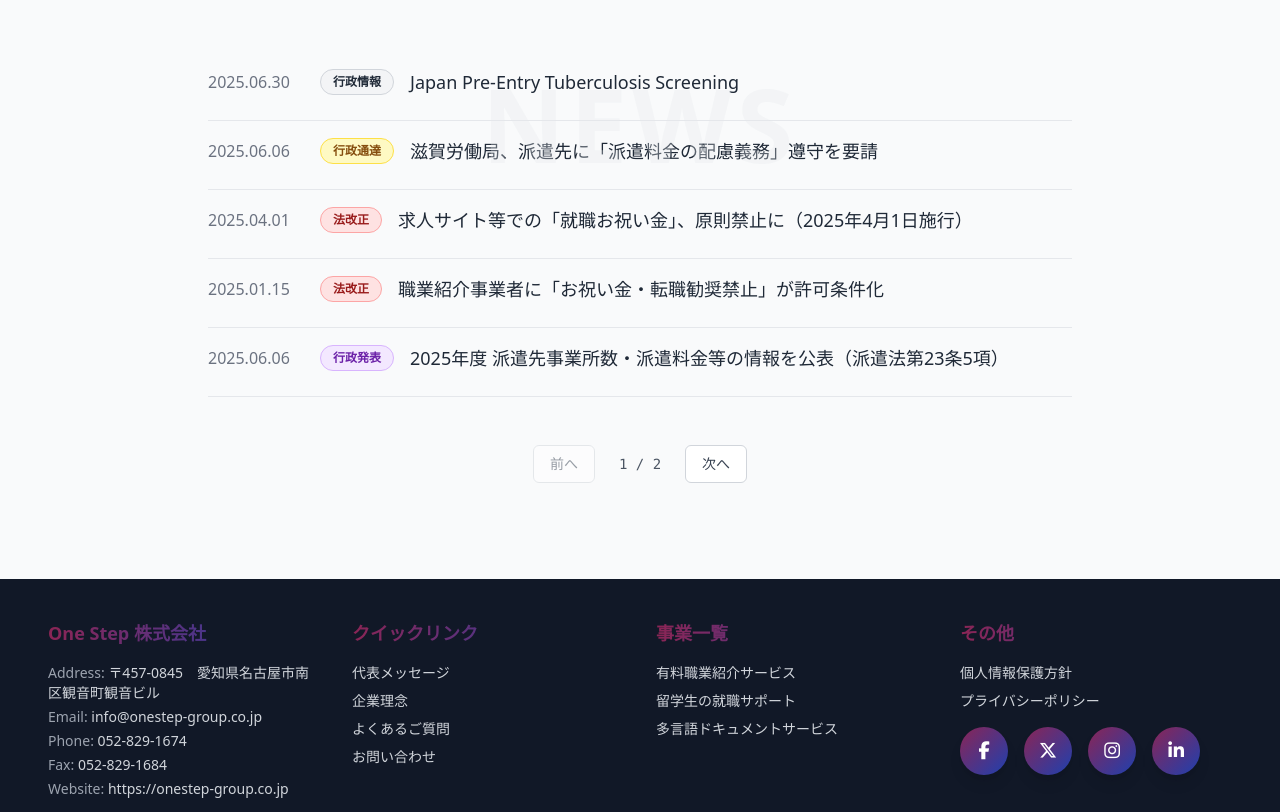
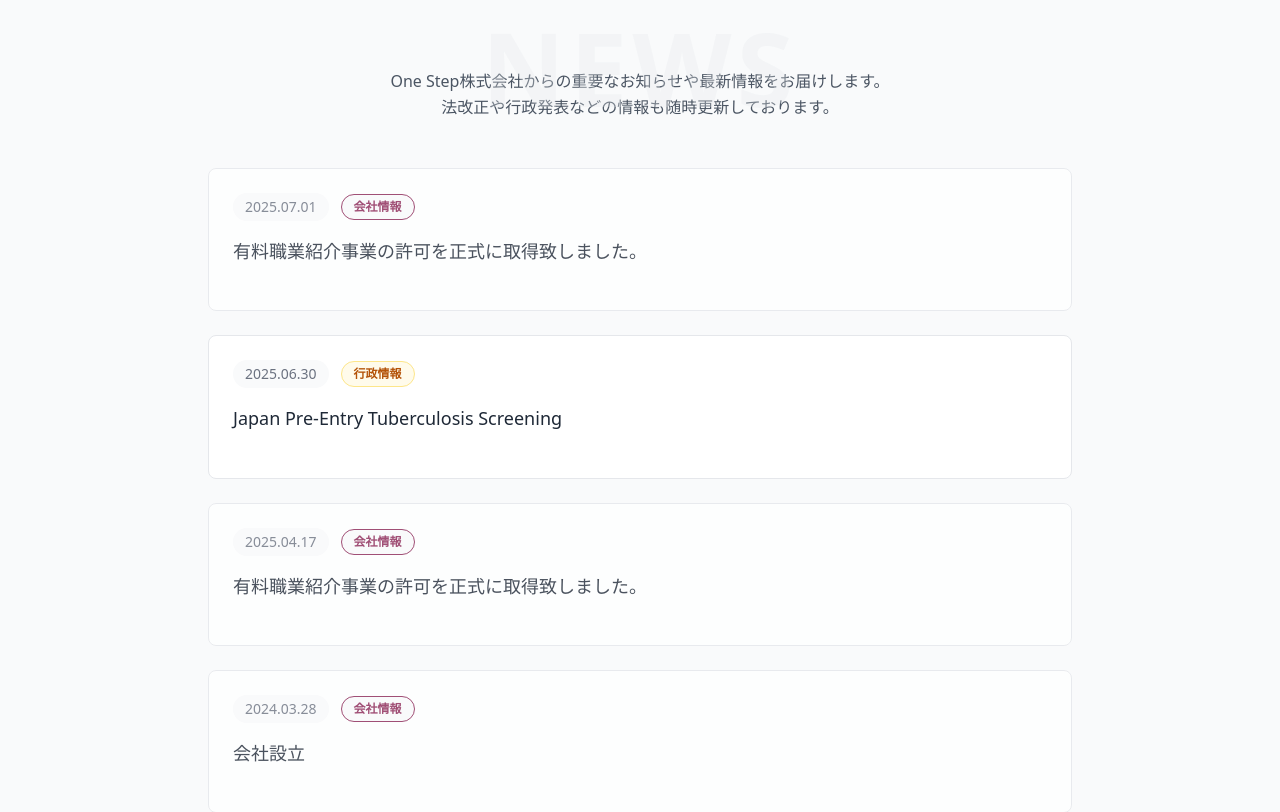
Before and after one commit to Nicksubash/oneStep, a React (Vite) app: page /news in a window 1280 px wide. Shown: the part 540-1352 px from the top of the page. Built offline with nearby package versions, Linux system fonts and the light colour scheme.

Commit message:
changed on text align and added the sns link and changes on  news page

```diff
--- a/src/components/shared/AnimatedFlowStep.jsx
+++ b/src/components/shared/AnimatedFlowStep.jsx
@@ -49,7 +49,7 @@ const AnimatedFlowStep = ({
       }`}>
         {steps[index]}
       </h3>
-      <p className={`text-sm text-gray-600 text-center transition-all duration-500 ${
+      <p className={`text-sm text-gray-600 text-left transition-all duration-500 ${
         isHovered
           ? 'text-gray-800 font-medium transform scale-105'
           : 'text-gray-600'
--- a/src/components/shared/CompanyCTA.jsx
+++ b/src/components/shared/CompanyCTA.jsx
@@ -62,7 +62,7 @@ export default function CompanyCTA({
           <h2 className="text-xl sm:text-2xl md:text-3xl font-bold text-center text-brand-navy mb-6">
             {title}
           </h2>
-          <p className="text-gray-700 text-center max-w-2xl mx-auto mb-8 text-sm sm:text-base md:text-lg leading-relaxed">
+          <p className="text-gray-700 text-left max-w-2xl mx-auto mb-8 text-sm sm:text-base md:text-lg leading-relaxed">
             {description.split("\n").map((line, idx) => (
               <span key={idx}>
                 {line}
--- a/src/components/shared/LineContact.jsx
+++ b/src/components/shared/LineContact.jsx
@@ -19,7 +19,7 @@ const LineContact = () => {
     // Current position (middle-left):
     return (
         <a
-            href="https://line.me/ti/p/your_line_id"
+            href="https://qr-official.line.me/gs/M_038ounou_GW.png?oat_content=qr"
             target="_blank"
             rel="noopener noreferrer"
             className="fixed left-0 top-1/2  z-50 bg-green-500 p-3 rounded-lg shadow-lg hover:bg-green-600 transition-colors duration-300"
--- a/src/data/data.json
+++ b/src/data/data.json
@@ -21,12 +21,12 @@
     {
       "id": 3,
       "title": "Instagram",
-      "link": "https://instagram.com/onestep"
+      "link": "https://www.instagram.com/onestepteam/"
     },
     {
       "id": 4,
       "title": "Linkedin",
-      "link": "https://linkedin.com/company/onestep"
+      "link": "https://www.linkedin.com/in/one-step-co-ltd-313b5a373/"
     },
     {
       "id": 5,
--- a/src/data/newsData.js
+++ b/src/data/newsData.js
@@ -1,4 +1,10 @@
 export const newsData = [
+  {
+    date: '2025.07.01',
+    category: '会社情報',
+    title: '有料職業紹介事業の許可を正式に取得致しました。',
+    link: '',
+  },
     {
       date: '2025.06.30',
       category: '行政情報',
@@ -6,33 +12,16 @@ export const newsData = [
       link: 'https://jpets.mhlw.go.jp/jp/index',
     },
     {
-      date: '2025.06.06',
-      category: '行政通達',
-      title: '滋賀労働局、派遣先に「派遣料金の配慮義務」遵守を要請',
-      link: 'https://www.rodo.co.jp/news/200608/',
+      date: '2025.04.17',
+      category: '会社情報',
+      title: '有料職業紹介事業の許可を正式に取得致しました。',
+      link: '',
     },
     {
-      date: '2025.04.01',
-      category: '法改正',
-      title: '求人サイト等での「就職お祝い金」、原則禁止に（2025年4月1日施行）',
-      link: 'https://keiyaku-watch.jp/media/hourei/oiwaikin-2025/',
+      date: '2024.03.28',
+      category: '会社情報',
+      title: '会社設立',
+      link: '',
     },
-    {
-      date: '2025.01.15',
-      category: '法改正',
-      title: '職業紹介事業者に「お祝い金・転職勧奨禁止」が許可条件化',
-      link: 'https://jinzainews.net/26804711/',
-    },
-    {
-      date: '2025.06.06',
-      category: '行政発表',
-      title: '2025年度 派遣先事業所数・派遣料金等の情報を公表（派遣法第23条5項）',
-      link: 'https://belltech.jp/news/労働者派遣法に基づく情報提供について2025年度-2/',
-    },
-    {
-      date: '2025.04.16',
-      category: '法改正',
-      title: '派遣労使協定方式で使用する賃金水準公表（2025年度）',
-      link: 'https://www.kaito-sr.com/archives/202504～%E6%B4%BE%E9%81%A3%E3%81%AE%E5%8A%B4%E4%BD%BF%E5%8D%94%E5%AE%9A%EF%BC%9A%E4%BB%A4%E5%92%8C%EF%BC%97%E5%B9%B4%E5%BA%A6%E3%81%AE%E4%B8%80%E8%88%AC%E5%8A%B4%E5%83%8D%E8%80%85/',
-    }
+
   ];
--- a/src/pages/CeoGreeting.jsx
+++ b/src/pages/CeoGreeting.jsx
@@ -11,7 +11,7 @@ const CEOInfo = () => (
       <img
         src={CEOImage}
         alt="CEO Sudip Regmi"
-        className="w-72 h-auto mx-auto transition-transform duration-700 hover:scale-105 object-cover grayscale hover:grayscale-0"
+        className="w-72 h-auto mx-auto transition-transform duration-700 hover:scale-105 object-cover  hover:grayscale-0"
       />
     </div>
     <h2 className="text-xl font-bold text-brand-navy mb-2">代表取締役</h2>
--- a/src/pages/News.jsx
+++ b/src/pages/News.jsx
@@ -25,17 +25,84 @@ const AnimatedSection = ({ children }) => (
 // Helper function to get category styles, now with new categories
 const getCategoryStyle = (category) => {
   switch (category) {
-    case '行政通達':
-      return 'bg-yellow-100 text-yellow-800 border-yellow-300';
+    case '会社情報':
+      return 'bg-gray-50 text-brand-primary border-brand-primary';
+    case '行政情報':
+      return 'bg-amber-50 text-amber-700 border-amber-200';
     case '法改正':
-      return 'bg-red-100 text-red-800 border-red-300';
+      return 'bg-red-50 text-red-700 border-red-200';
     case '行政発表':
-      return 'bg-purple-100 text-purple-800 border-purple-300';
+      return 'bg-purple-50 text-purple-700 border-purple-200';
     default:
-      return 'bg-gray-100 text-gray-800 border-gray-300';
+      return 'bg-gray-50 text-gray-700 border-gray-200';
   }
 };
 
+// New component for individual news items
+const NewsItem = ({ notice, index }) => {
+  const content = (
+    <div className="bg-white rounded-lg border border-gray-200 p-6 hover:border-gray-300 transition-all duration-300">
+      <div className="flex flex-col space-y-4">
+        {/* Header with date and category */}
+        <div className="flex flex-col sm:flex-row sm:items-center sm:justify-between gap-3">
+          <div className="flex items-center gap-3">
+            <time
+              dateTime={notice.date.replace(/\./g, '-')}
+              className="text-gray-500 font-medium text-sm bg-gray-50 px-3 py-1 rounded-full"
+            >
+              {notice.date}
+            </time>
+            <span className={`px-3 py-1 text-xs font-semibold rounded-full border ${getCategoryStyle(notice.category)}`}>
+              {notice.category}
+            </span>
+          </div>
+          <div className="flex items-center text-gray-400 opacity-0 group-hover:opacity-100 transition-opacity duration-300">
+            {notice.link && (
+              <>
+                <span className="text-xs mr-2">詳細を見る</span>
+                <i className="fas fa-external-link-alt text-xs"></i>
+              </>
+            )}
+          </div>
+        </div>
+
+        {/* Title */}
+        <h3 className="text-lg font-medium text-gray-800 group-hover:text-brand-primary transition-colors duration-300 leading-relaxed">
+          {notice.title}
+        </h3>
+
+        {/* Summary or excerpt if available */}
+        {notice.summary && (
+          <p className="text-sm text-gray-600 line-clamp-2 leading-relaxed">
+            {notice.summary}
+          </p>
+        )}
+
+        {/* Bottom border accent */}
+        <div className="h-1 bg-gradient-to-r from-brand-primary to-brand-navyBright rounded-full transform scale-x-0 group-hover:scale-x-100 transition-transform duration-300 origin-left"></div>
+      </div>
+    </div>
+  );
+
+  return (
+    <li className="group">
+      {notice.link ? (
+        <a
+          href={notice.link}
+          target="_blank"
+          rel="noopener noreferrer"
+          className="block transition-all duration-300 hover:shadow-md"
+        >
+          {content}
+        </a>
+      ) : (
+        <div className="block transition-all duration-300 cursor-default opacity-80">
+          {content}
+        </div>
+      )}
+    </li>
+  );
+};
 
 export default function News() {
   const itemsPerPage = 5;
@@ -73,64 +140,60 @@ export default function News() {
         description="News & Updates"
         highlightText="最新情報をご案内します"
       />
+
       <div className="bg-gray-50 py-16 sm:py-24 relative overflow-hidden">
         {/* BackgroundText added here */}
         <BackgroundText
-        text="NEWS"
-        top="top-1/4"
-        className="text-gray-200/30 -translate-y-1/2 z-0"/>
+          text="NEWS"
+          top="top-1/6"
+          className="text-gray-200/30 -translate-y-1/2 z-0"
+        />
+
         <AnimatedSection>
           <div className="max-w-4xl mx-auto px-4">
+            {/* Page description */}
+            <div className="text-center mb-12">
+              <p className="text-gray-600 text-base leading-relaxed max-w-2xl mx-auto">
+                One Step株式会社からの重要なお知らせや最新情報をお届けします。
+                <br className="hidden sm:block" />
+                法改正や行政発表などの情報も随時更新しております。
+              </p>
+            </div>
 
-
-            <ul className="space-y-4">
+            {/* News items with enhanced styling */}
+            <ul className="space-y-6">
               {currentNotices.map((notice, index) => (
-                <li key={index} className="border-b border-gray-200 pb-6">
-                  <a
-                    href={notice.link}
-                    target="_blank"
-                    rel="noopener noreferrer"
-                    className="group block transition-colors duration-300"
-                  >
-                    <div className="flex flex-col sm:flex-row items-start sm:items-center gap-4">
-                      <div className="flex items-center gap-4 flex-shrink-0 w-full sm:w-auto">
-                        <time dateTime={notice.date.replace(/\./g, '-')} className="text-gray-500 font-medium w-24">
-                          {notice.date}
-                        </time>
-                        <span className={`px-3 py-1 text-xs font-semibold rounded-full border ${getCategoryStyle(notice.category)}`}>
-                          {notice.category}
-                        </span>
-                      </div>
-                      <p className="text-base sm:text-lg font-medium text-gray-800 group-hover:text-brand-primary flex-grow">
-                        {notice.title}
-                      </p>
-                      <span className="text-gray-400 opacity-0 group-hover:opacity-100 transition-opacity duration-300 ml-auto pl-4">
-                        <i className="fas fa-external-link-alt"></i>
-                      </span>
-                    </div>
-                  </a>
-                </li>
+                <NewsItem key={index} notice={notice} index={index} />
               ))}
             </ul>
 
+            {/* Enhanced pagination */}
             {totalPages > 1 && (
-              <div className="mt-12 flex justify-center items-center gap-6">
+              <div className="mt-16 flex justify-center items-center gap-6">
                 <button
                   onClick={handlePrevPage}
                   disabled={currentPage === 1}
-                  className="px-4 py-2 text-sm font-medium text-gray-700 bg-white border border-gray-300 rounded-md hover:bg-gray-50 disabled:opacity-50 disabled:cursor-not-allowed transition-colors"
+                  className="flex items-center gap-2 px-6 py-3 text-sm font-medium text-gray-700 bg-white border border-gray-300 rounded-lg hover:bg-gray-50 hover:border-gray-400 disabled:opacity-50 disabled:cursor-not-allowed transition-all duration-200 shadow-sm"
                 >
+                  <i className="fas fa-chevron-left"></i>
                   前へ
                 </button>
-                <span className="text-sm text-gray-600 font-mono">
-                  {currentPage} / {totalPages}
-                </span>
+
+                <div className="flex items-center gap-2 px-4 py-3 bg-white border border-gray-300 rounded-lg shadow-sm">
+                  <span className="text-sm text-gray-600">
+                    <span className="font-medium text-blue-600">{currentPage}</span>
+                    <span className="mx-2 text-gray-400">/</span>
+                    <span className="font-medium">{totalPages}</span>
+                  </span>
+                </div>
+
                 <button
                   onClick={handleNextPage}
                   disabled={currentPage === totalPages}
-                  className="px-4 py-2 text-sm font-medium text-gray-700 bg-white border border-gray-300 rounded-md hover:bg-gray-50 disabled:opacity-50 disabled:cursor-not-allowed transition-colors"
+                  className="flex items-center gap-2 px-6 py-3 text-sm font-medium text-gray-700 bg-white border border-gray-300 rounded-lg hover:bg-gray-50 hover:border-gray-400 disabled:opacity-50 disabled:cursor-not-allowed transition-all duration-200 shadow-sm"
                 >
                   次へ
+                  <i className="fas fa-chevron-right"></i>
                 </button>
               </div>
             )}
--- a/src/pages/Teams.jsx
+++ b/src/pages/Teams.jsx
@@ -44,8 +44,9 @@ const Teams = () => {
         backgroundImage="https://images.unsplash.com/photo-1603791440384-56cd371ee9a7?w=1600&h=600&fit=crop&crop=center"
         title="私たちのチーム"
         description="Meet Our Team"
-        highlightText="  私たちは外国籍のメンバーで構成されたチームですが、長年にわたり日本に暮らし、日々の生活や仕事を通して日本の文化や価値観を深く理解し、尊重しています。中には日本国籍を取得したメンバーもおり、日本社会への貢献と調和を大切にしています。
-    One Step株式会社は、単なる「外国人による企業」ではなく、「日本を理解し、日本とともに成長するパートナー」として、日本企業の皆さまに信頼していただける存在でありたいと考えています。"
+        highlightText="私たちは外国籍のメンバーで構成されたチームですが、長年にわたり日本に暮らし、日々の生活や仕事を通して日本の文化や価値観を深く理解し、尊重しています。中には日本国籍を取得したメンバーもおり、日本社会への貢献と調和を大切にしています。
+        One Step株式会社は、単なる「外国人による企業」ではなく、「日本を理解し、日本とともに成長するパートナー」として、日本企業の皆さまに信頼していただける存在でありたいと考えています。"
+        highlightAlign='left'
       />
 
 
```
Also changed, not shown: src/components/TeamMembers/TeamMemberCard.jsx (+14 -10 lines), src/components/shared/InfoTitle.jsx (+6 -4 lines), src/pages/Contact.jsx (+8 -1 lines).
